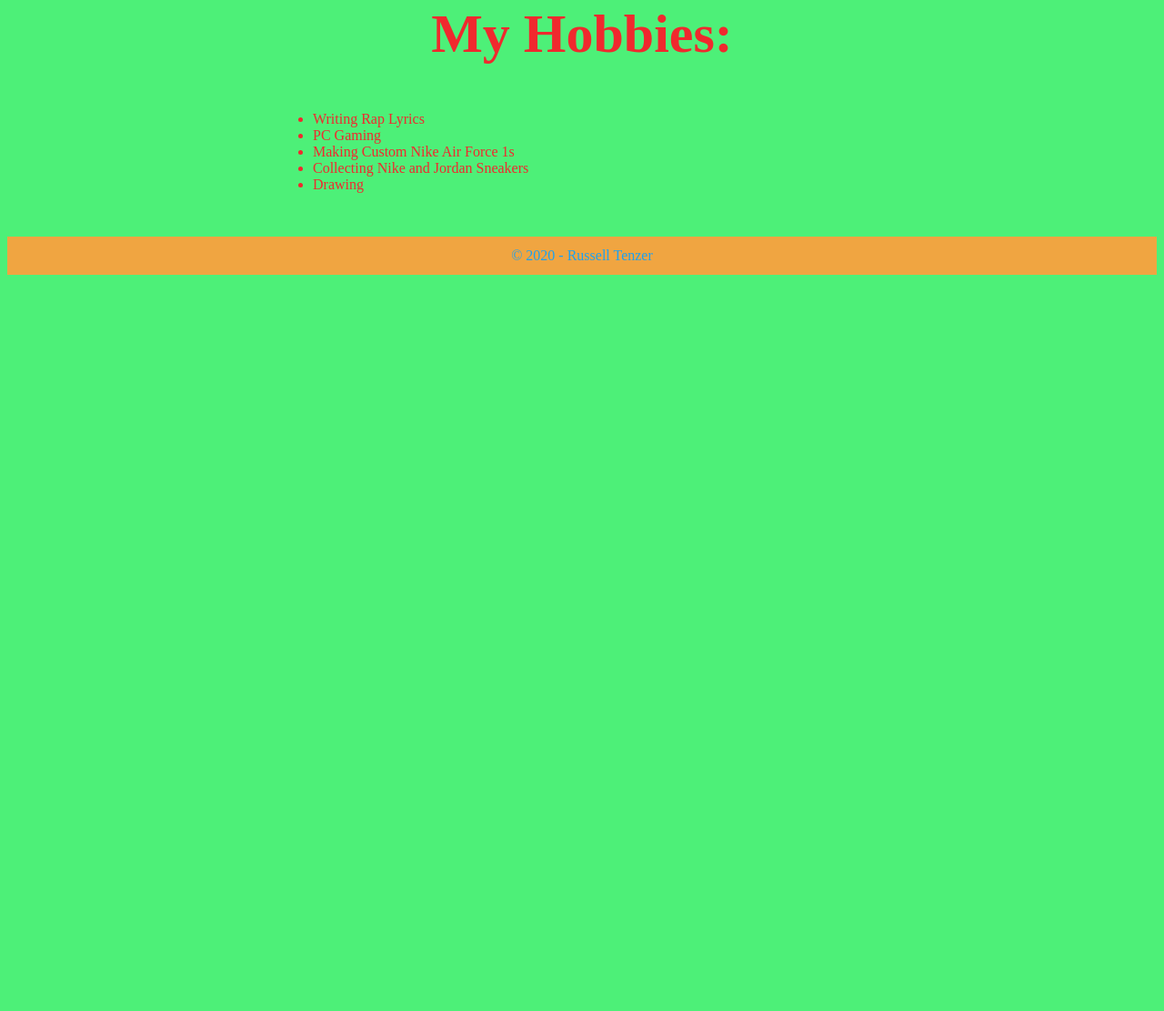
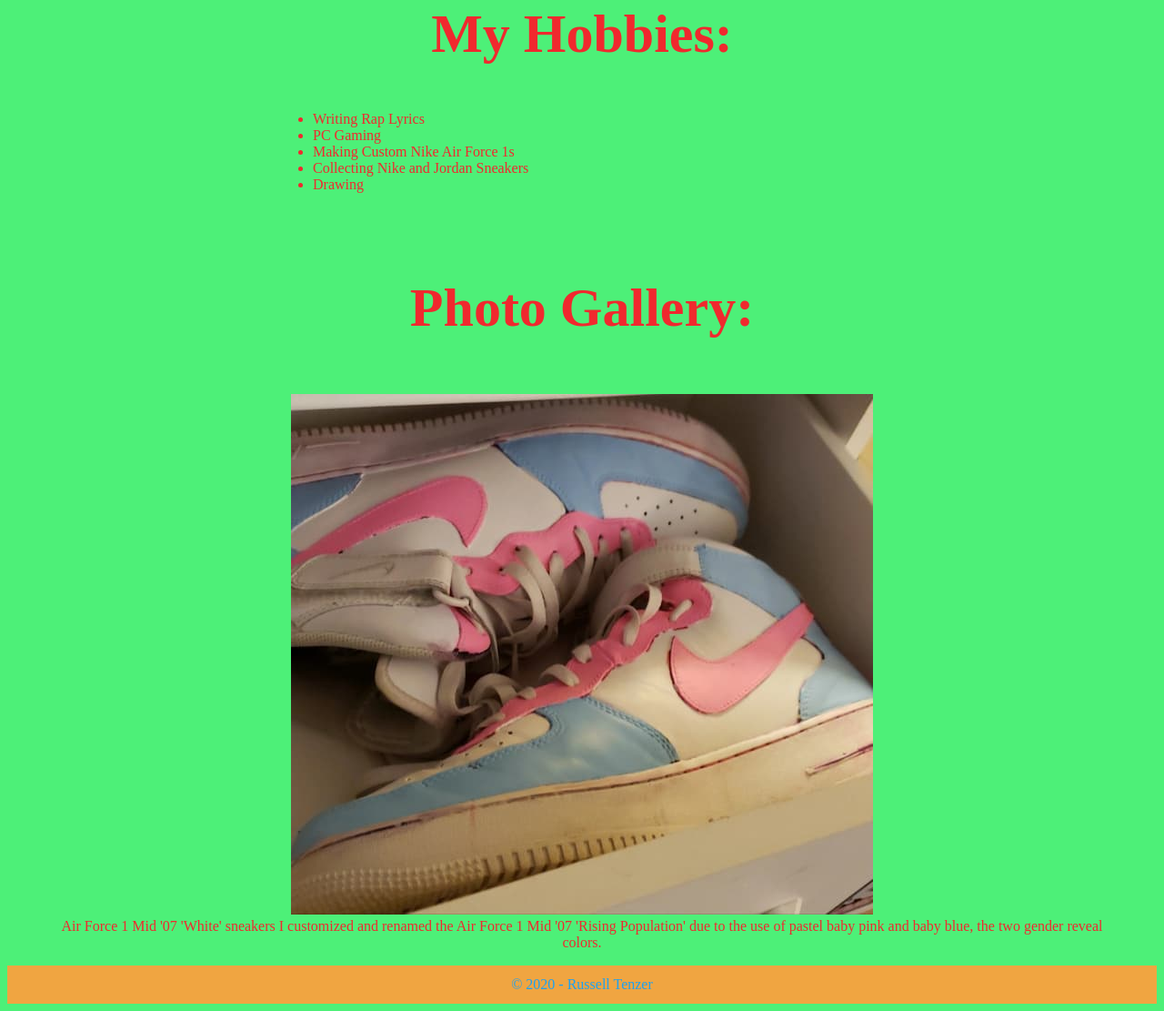
Before and after one commit to RVCC-IDMX/about-me-RussellTenzer, a plain HTML site: page index.html in a window 1280 px wide. Shown: the part 785-1896 px from the top of the page at 91% size. Before the commit the page ends 1095 px from the top, so only its background shows below. Drawn offline with Linux system fonts and the light colour scheme; a web font is replaced by a local one.

Commit message:
Adding photo gallery

```diff
--- a/css/style.css
+++ b/css/style.css
@@ -46,3 +46,10 @@ header
     margin-right:auto;
     padding-bottom:2rem;
 }
+
+#Gallery
+{
+    text-align:center;
+    margin-left:auto;
+    margin-right:auto;
+}
--- a/index.html
+++ b/index.html
@@ -70,6 +70,16 @@
 
         </section>
 
+        <section id="Gallery">
+            <h3>Photo Gallery:</h3>
+            <figure>
+                <img src="img/rising-population-640w.jpg.jpg" alt="Pastel baby pink, baby blue, and white shoes I customized.">
+                <figcaption>Air Force 1 Mid '07 'White' sneakers I customized and renamed the Air Force 1 Mid '07 'Rising Population' due to the use of pastel baby pink and baby blue, the two gender reveal colors.</figcaption>
+            </figure>
+
+
+        </section>
+
     </main>
 
     <footer>
```
